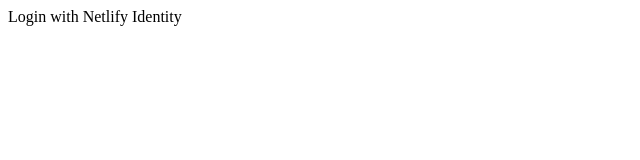
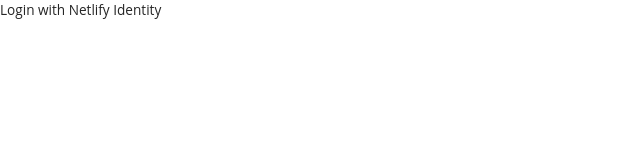
Before and after one commit to portablepage/jquery-handlebars-netlify, a plain HTML site: page login/index.html in a window 1280 px wide. Shown: the whole page, without its empty margins (0-640 px from the left). Drawn offline with nearby package versions, Linux system fonts and the light colour scheme.

Commit message:
Update index.html

```diff
--- a/login/index.html
+++ b/login/index.html
@@ -3,7 +3,9 @@
 <head>
   <title>A static website</title>
 
-  <script src="https://ajax.googleapis.com/ajax/libs/jquery/3.2.1/jquery.min.js"></script>
+  <link href="../assets/css/style.css" rel="stylesheet" />
+
+
 
   <!-- include the widget -->
   <script type="text/javascript" src="https://identity.netlify.com/v1/netlify-identity-widget.js"></script>
@@ -20,6 +22,7 @@
   -->
   <div data-netlify-identity-button>Login with Netlify Identity</div>
 
+  <script src="https://ajax.googleapis.com/ajax/libs/jquery/3.2.1/jquery.min.js"></script>
   <script>
     $(document.ready(function(){
         var user = netlifyIdentity.currentUser();
```
